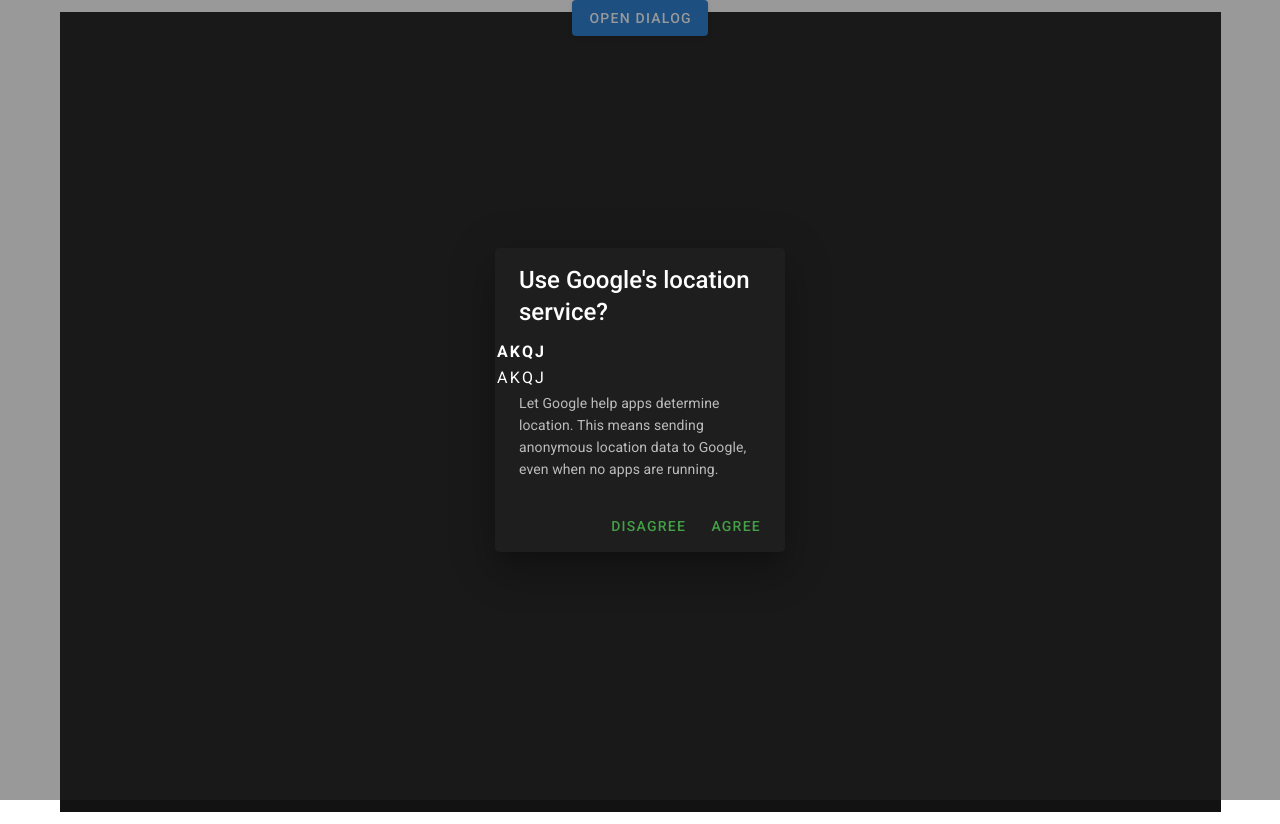
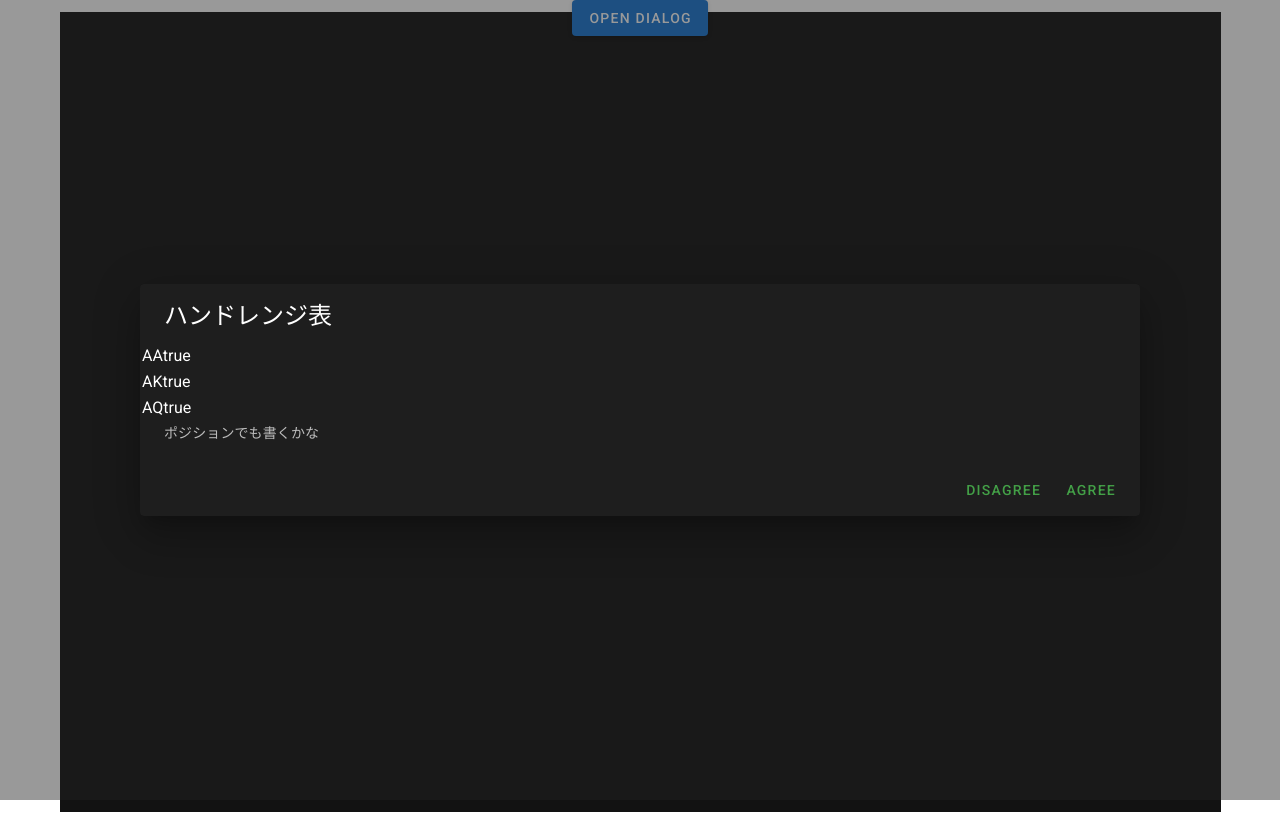
Before and after one commit to hyusai1101/poker, a Nuxt app in the folder laravel7/nuxt/: page /hand-range/1 in a window 1280 px wide. Both pictures are taken after a click on the button "OPEN DIALOG". Built offline with nearby package versions, Linux system fonts and the light colour scheme.

Commit message:
ダミーデータのつなぎ込み

```diff
--- a/laravel7/nuxt/components/PokerTable.vue
+++ b/laravel7/nuxt/components/PokerTable.vue
@@ -8,46 +8,45 @@ class="human"
 
     <v-app id="inspire">
       <v-row justify="center">
-        <v-btn color="primary" dark @click.stop="dialog = true">
+        <v-btn color="primary" dark
+@click.stop="dialog = true"
+>
           Open Dialog
         </v-btn>
 
-        <v-dialog v-model="dialog" max-width="290">
+        <v-dialog
+v-model="dialog" max-width="1000"
+>
           <v-card>
-            <v-card-title
-class="headline">
-              Use Google's location service?
+            <v-card-title class="headline">
+              ハンドレンジ表
             </v-card-title>
 
             <table class="table table-bordered">
-              <thead class="thead-dark">
-                <tr>
-                  <th>A</th>
-                  <th>K</th>
-                  <th>Q</th>
-                  <th>J</th>
-                </tr>
-              </thead>
               <tbody>
-                <td>A</td>
-                <td>K</td>
-                <td>Q</td>
-                <td>J</td>
+              <tr v-for="handrange in handranges">
+                 <td>{{ handrange.firstHand }}{{ handrange.secondHand }}{{ handrange.suited }}</td>
+              </tr>
               </tbody>
             </table>
             <v-card-text>
-              Let Google help apps determine location. This means sending
-              anonymous location data to Google, even when no apps are running.
+              ポジションでも書くかな
             </v-card-text>
 
             <v-card-actions>
               <v-spacer />
 
-              <v-btn color="green darken-1" text @click="dialog = false">
+              <v-btn
+color="green darken-1" text
+@click="dialog = false"
+>
                 Disagree
               </v-btn>
 
-              <v-btn color="green darken-1" text @click="dialog = false">
+              <v-btn
+color="green darken-1" text
+@click="dialog = false"
+>
                 Agree
               </v-btn>
             </v-card-actions>
@@ -63,7 +62,29 @@ export default {
   data() {
     return {
       dialog: false,
-      handranges: [{ name: "田中", name: "田中" }],
+      handranges: [
+        {
+          id: "1",
+          firstHand: "A",
+          secondHand: "A",
+          action: "reRaise",
+          suited: true,
+        },
+        {
+          id: "2",
+          firstHand: "A",
+          secondHand: "K",
+          action: "reRaise",
+          suited: true,
+        },
+        {
+          id: "3",
+          firstHand: "A",
+          secondHand: "Q",
+          action: "call",
+          suited: true,
+        },
+      ],
     };
   },
   methods: {
```
